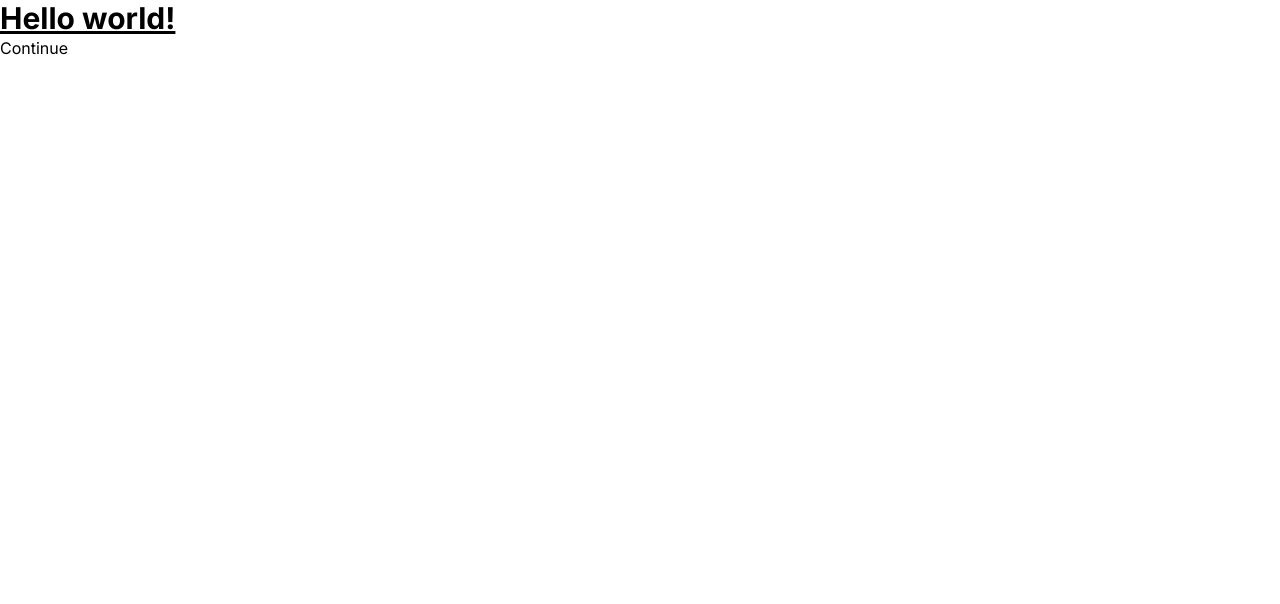
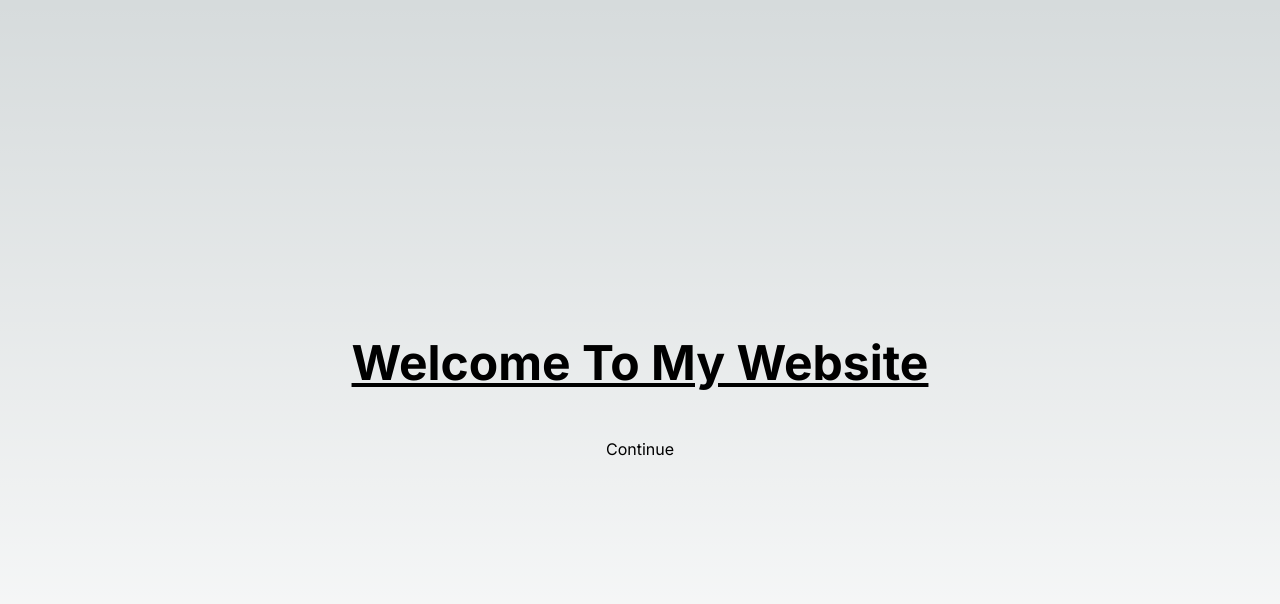
Before and after one commit to nnguye47/Portfolio-Website, a Next.js app: page / in a window 1280 px wide. Shown: the top 604 px of the page. Built offline with nearby package versions, Linux system fonts and the light colour scheme.

Commit message:
Basic styling for the landing page

```diff
--- a/src/app/globals.css
+++ b/src/app/globals.css
@@ -17,11 +17,11 @@
 }
 
 body {
-  /* color: rgb(var(--foreground-rgb));
+  color: rgb(var(--foreground-rgb));
   background: linear-gradient(
       to bottom,
       transparent,
       rgb(var(--background-end-rgb))
     )
-    rgb(var(--background-start-rgb)); */
+    rgb(var(--background-start-rgb));
 }
--- a/src/app/home/layout.tsx
+++ b/src/app/home/layout.tsx
@@ -7,14 +7,24 @@ export default function DashboardLayout({
     <section>
       {/* Include shared UI here e.g. a header or sidebar */}
       <nav className="border-blue-600 border-solid border-[5px] bg-teal-300">
-        <p>logo</p>
-        <ul>
-          <li>
-            <a href="#">Home</a>
+        <ul className="flex flex-row justify-around">
+          <li className="justify-self-center">
+            <a href="/">
+              <img src="" alt="logo" />
+            </a>
           </li>
-          <li>
-            <a href="#">About</a>
-          </li>
+          <div className="flex flex-row justify-evenly gap-[50px]">
+            <li>
+              <a href="#" className="text-2xl underline">
+                Home
+              </a>
+            </li>
+            <li>
+              <a href="#" className="text-2xl underline">
+                About
+              </a>
+            </li>
+          </div>
         </ul>
       </nav>
       {children}
--- a/src/app/page.tsx
+++ b/src/app/page.tsx
@@ -1,10 +1,13 @@
 import Image from "next/image";
+import React from "react";
 
 export default function Home() {
   return (
-    <main>
-      <h1 className="text-3xl font-bold underline">Hello world!</h1>
-      <a href="/home">Continue</a>
+    <main className="">
+      <div className="flex flex-col justify-center items-center w-screen h-screen gap-[50px]">
+        <h1 className="text-5xl font-bold underline ">Welcome To My Website</h1>
+        <a href="/home">Continue</a>
+      </div>
     </main>
   );
 }
```
